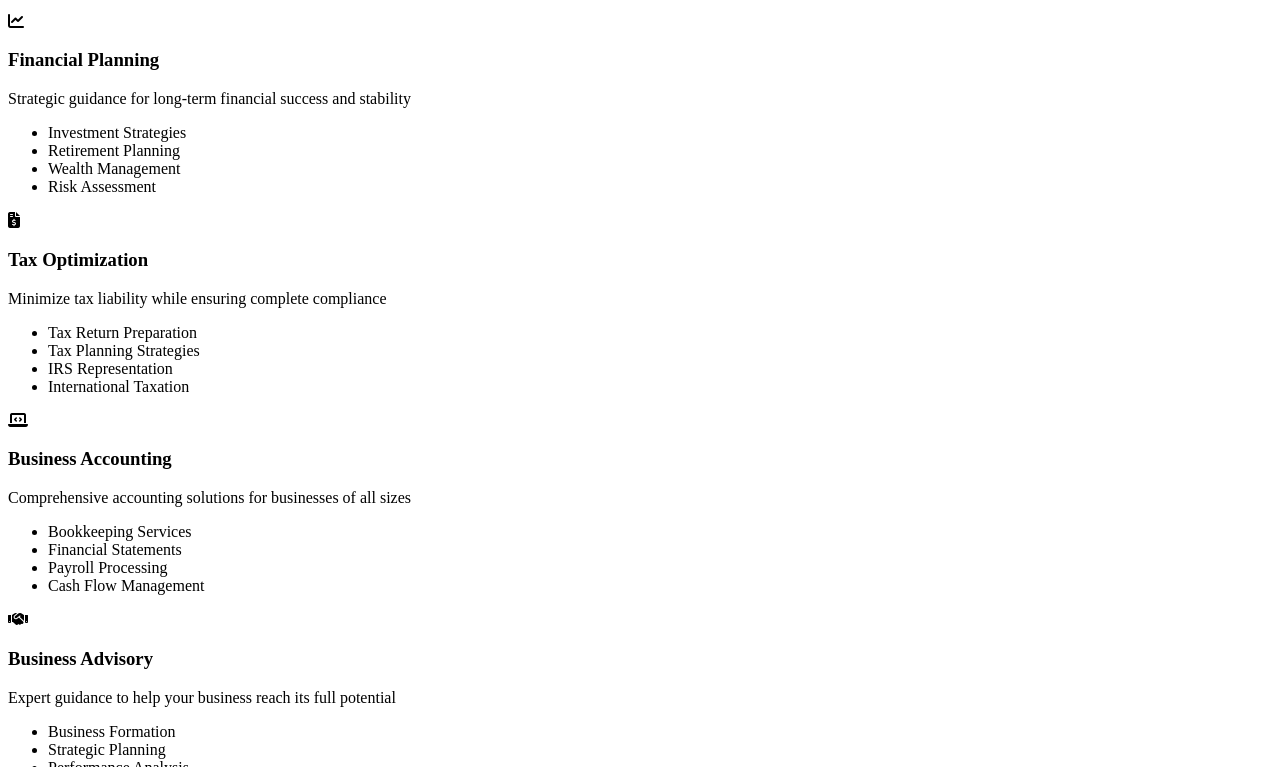
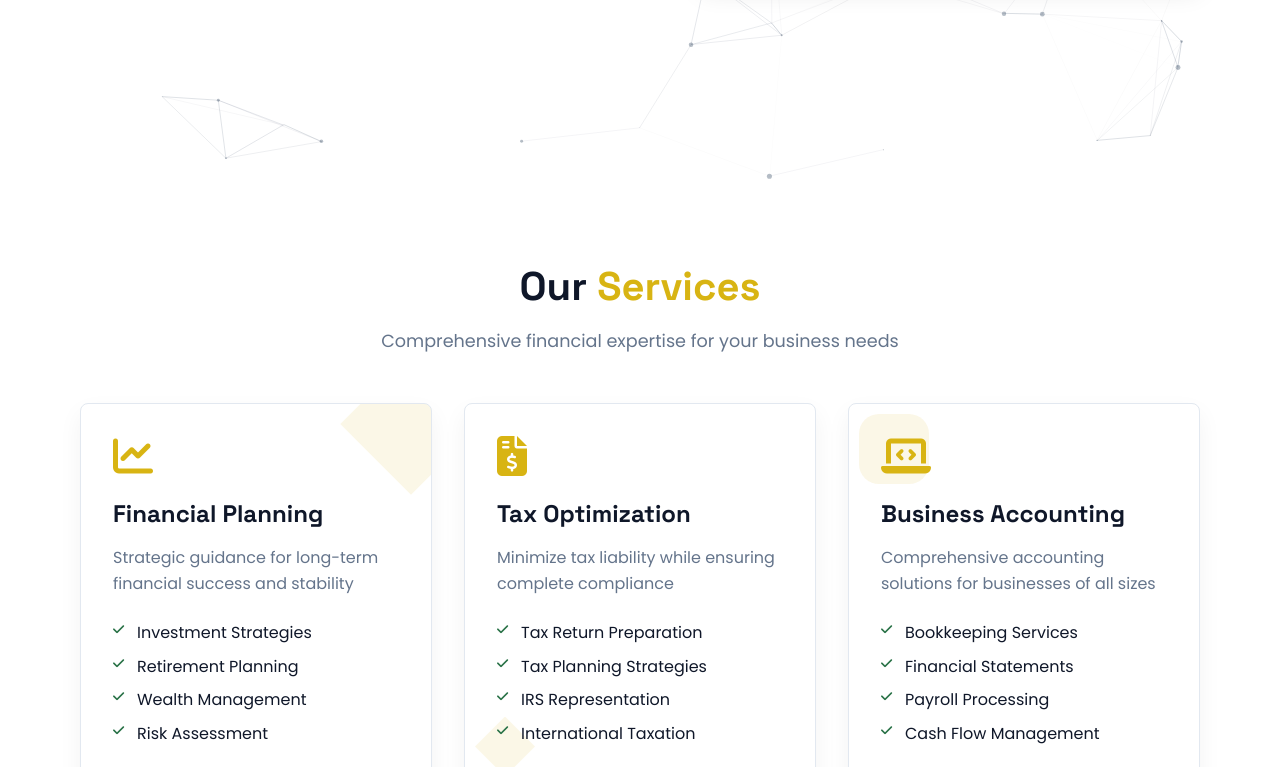
Before and after one commit to bolaji0/IAO-Professional-Services, a plain HTML site: page index.html in a window 1280 px wide. Shown: the part 617-1384 px from the top of the page. Drawn offline with nearby package versions, Linux system fonts and the light colour scheme; the site is published under a folder, as on GitHub Pages, so addresses that start at the root find nothing.

Commit message:
Update index.html
appended the "." to the css and js links to be accessible

```diff
--- a/index.html
+++ b/index.html
@@ -4,7 +4,7 @@
     <meta charset="UTF-8">
     <meta name="viewport" content="width=device-width, initial-scale=1.0">
     <title>IAO Professional Services - Professional Accountants</title>
-    <link rel="stylesheet" href="/styles.css">
+    <link rel="stylesheet" href="./styles.css">
     <link rel="preconnect" href="https://fonts.googleapis.com">
     <link rel="preconnect" href="https://fonts.gstatic.com" crossorigin>
     <link href="https://fonts.googleapis.com/css2?family=Poppins:wght@300;400;500;600;700&family=Space+Grotesk:wght@400;500;600;700&display=swap" rel="stylesheet">
@@ -433,6 +433,6 @@
 
     <!-- Scripts -->
     <script src="https://cdn.jsdelivr.net/particles.js/2.0.0/particles.min.js"></script>
-    <script src="/main.js"></script>
+    <script src="./main.js"></script>
 </body>
 </html>
```
